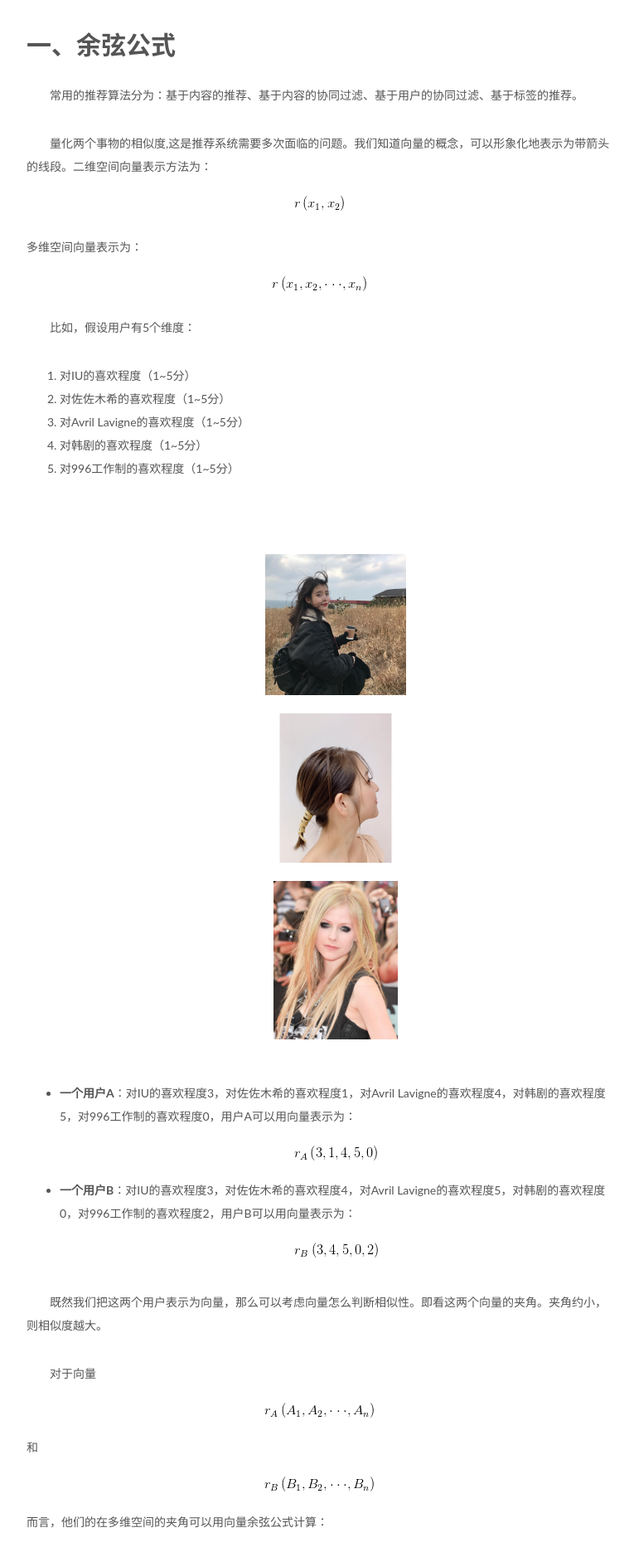
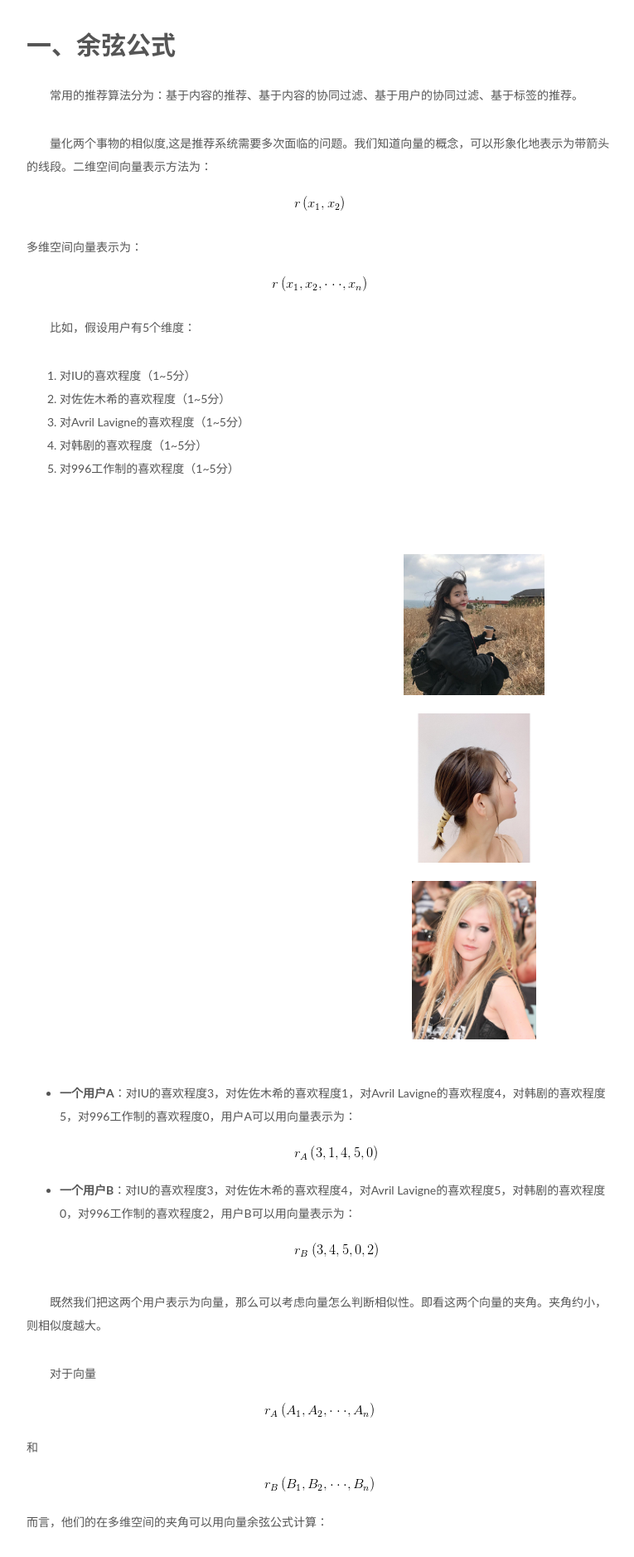
Before and after one commit to ARTAvrilLavigne/ARTAvrilLavigne.github.io, a Jekyll site: the page built from _posts/2019-04-27-recommendation algorithm.markdown, in a window 1280 px wide. Shown: the part 535-2412 px from the top of the page at 83% size, without its empty margins (233-998 px from the left). Built offline with Jekyll 4.4.1, drawn with Linux system fonts in a browser that asks for light colours; nearby versions of some CDN libraries; comment, search, counter and statistics services are not loaded.

Commit message:
Update 2019-04-27-recommendation algorithm.markdown

```diff
--- a/_posts/2019-04-27-recommendation algorithm.markdown
+++ b/_posts/2019-04-27-recommendation algorithm.markdown
@@ -22,7 +22,7 @@ tags:
 </ol>
 <ul>
 <br>
-<div style='width:500px; margin:0px auto'>
+<div style='width:1000px; margin:0px auto'>
 <img src="https://github.com/ARTAvrilLavigne/ARTAvrilLavigne.github.io/blob/master/myblog/2019-04-27-recommendation%20algorithm/IU.jpg?raw=true" width="170" height="180">
 <img src="https://github.com/ARTAvrilLavigne/ARTAvrilLavigne.github.io/blob/master/myblog/2019-04-27-recommendation%20algorithm/sasaki.jpg?raw=true" width="180" height="180">
 <img src="https://github.com/ARTAvrilLavigne/ARTAvrilLavigne.github.io/blob/master/myblog/2019-04-27-recommendation%20algorithm/avril.jpg?raw=true" width="150" height="180">
```
